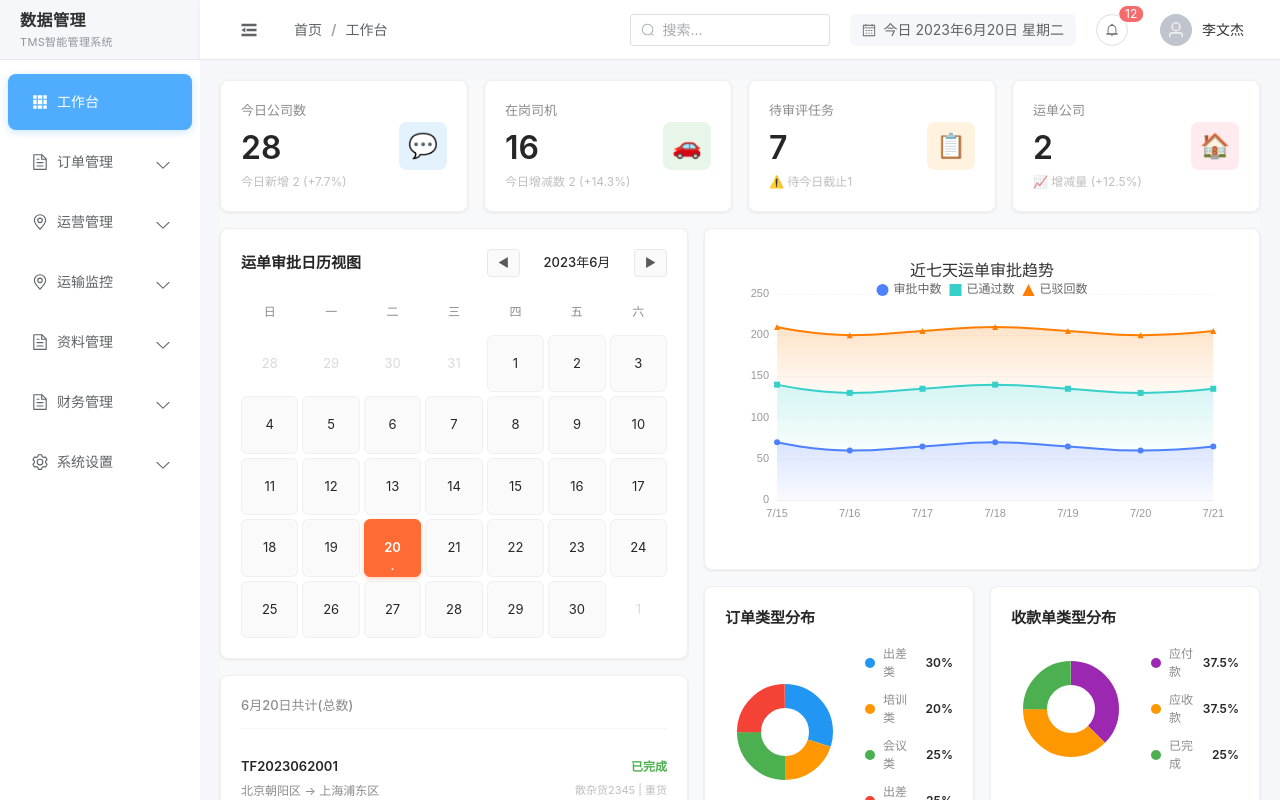
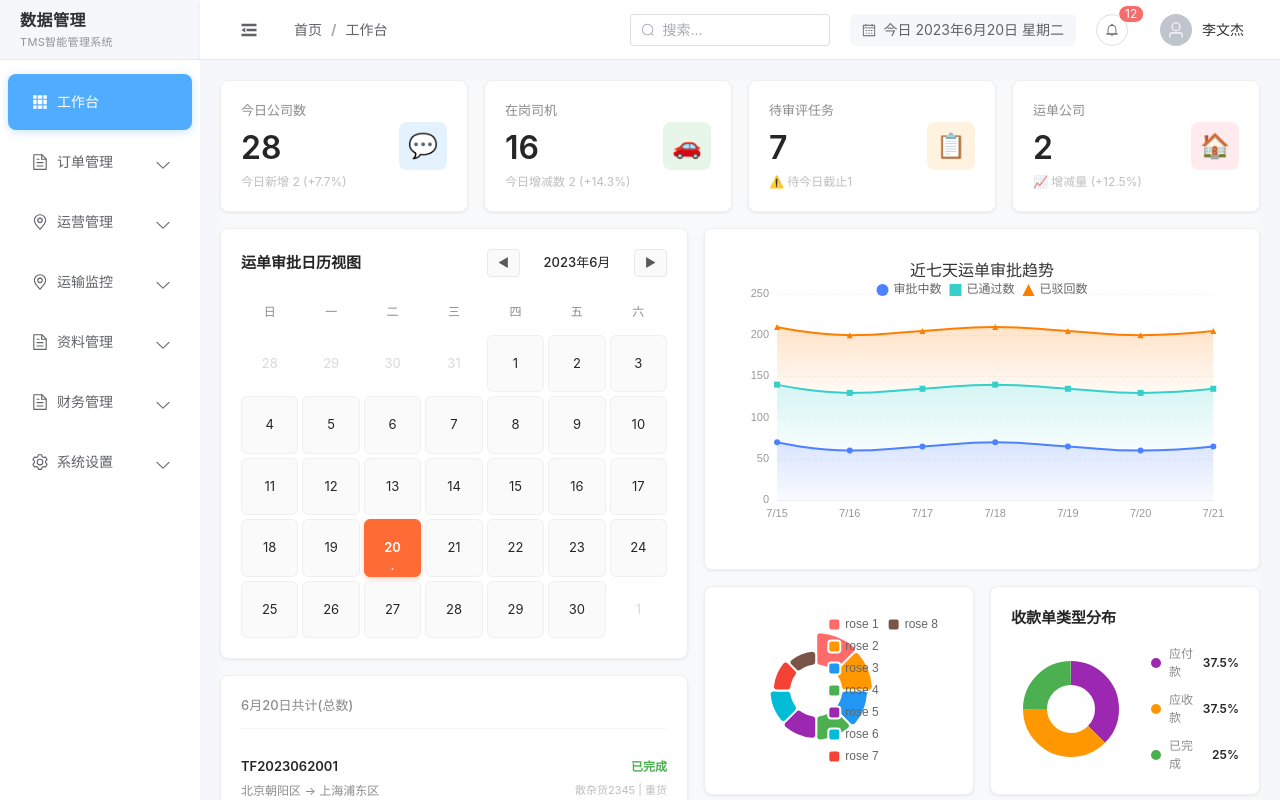
Before and after one commit to wzy20060130/ai-TMS, a Vue app in the folder TMS/: page /workbench in a window 1280 px wide. Built offline with nearby package versions, Linux system fonts and the light colour scheme.

Commit message:
添加饼图v1

```diff
--- a/TMS/src/views/Workbench/index.vue
+++ b/TMS/src/views/Workbench/index.vue
@@ -4,6 +4,7 @@ import * as echarts from 'echarts'
 
 const trendChartRef = ref<HTMLDivElement | null>(null)
 let trendChart: echarts.ECharts | null = null // 保存图表实例
+const pieRef = ref<HTMLDivElement | null>(null)
 // 统计数据
 const stats = ref([
   {
@@ -225,9 +226,8 @@ const notifications = ref([
   }
 ])
 
-
-onMounted(() => {
-  if (!trendChartRef.value) return
+const getTendency = () => {
+   if (!trendChartRef.value) return
    trendChart = echarts.init(trendChartRef.value)
 
   const option = {
@@ -424,7 +424,89 @@ onMounted(() => {
 };
 
     trendChart.setOption(option)
-
+}
+
+   const getPie = () => {
+  if (!pieRef.value) return
+  // 饼图用独立实例，不要和趋势图共用 trendChart
+  const pieChart = echarts.init(pieRef.value)
+
+  const option = {
+    // 全局颜色池（用你项目的配色，柔和不刺眼）
+    color: [
+      '#FF6B6B', '#FF9800', '#2196F3', '#4CAF50',
+      '#9C27B0', '#00BCD4', '#F44336', '#795548'
+    ],
+
+    //  图例放在右侧，不挤图表
+    legend: {
+      orient: 'vertical', // 垂直排列
+      right: 10, // 右侧留白
+      top: 'center', // 垂直居中
+      itemWidth: 12,
+      itemHeight: 12,
+      textStyle: {
+        color: '#666',
+        fontSize: 12
+      }
+    },
+
+    //  去掉多余工具条，保持简洁
+    toolbox: {
+      show: false // 隐藏工具条
+    },
+
+    //  系列配置（玫瑰图核心）
+    series: [
+      {
+        name: '订单类型分布',
+        type: 'pie',
+        radius: ['30%', '70%'], //  内半径30%，外半径70%，有留白
+        center: ['40%', '50%'], //  饼图左移，给图例留空间
+        roseType: 'area', // 面积模式（按数值大小显示半径）
+        avoidLabelOverlap: false,
+        itemStyle: {
+          borderRadius: 4, // 圆角适中，不笨重
+          borderColor: '#fff', // 白色边框，更精致
+          borderWidth: 2 // 边框宽度
+        },
+        label: {
+          show: false, // 隐藏标签，保持简洁
+          position: 'center'
+        },
+        emphasis: {
+          label: {
+            show: true,
+            fontSize: 16,
+            fontWeight: 'bold'
+          }
+        },
+        labelLine: {
+          show: false // 隐藏引导线，更干净
+        },
+        data: [
+          { value: 40, name: 'rose 1' },
+          { value: 38, name: 'rose 2' },
+          { value: 32, name: 'rose 3' },
+          { value: 30, name: 'rose 4' },
+          { value: 28, name: 'rose 5' },
+          { value: 26, name: 'rose 6' },
+          { value: 22, name: 'rose 7' },
+          { value: 18, name: 'rose 8' }
+        ]
+      }
+    ]
+  }
+
+  pieChart.setOption(option)
+
+  window.addEventListener('resize', () => {
+    pieChart.resize()
+  })
+}
+onMounted(() => {
+  getTendency()
+  getPie()
 })
 </script>
 
@@ -514,7 +596,6 @@ onMounted(() => {
       <div class="right-section">
       <!-- 近7天运单审批趋势 -->
         <div class="trend-card">
-         <!-- 111111111111111111111111111111111111111111111111111111111111111111111111111111111111111111111111111111111111111111111111111111111111111111 -->
           <div ref="trendChartRef" style="width: 100%; height: 300px;"></div>
         </div>
 
@@ -522,48 +603,8 @@ onMounted(() => {
         <div class="pie-charts">
           <!-- 订单类型分布 -->
           <div class="pie-card">
-            <h3 class="pie-title">订单类型分布</h3>
-            <div class="pie-content">
-              <div class="pie-chart-wrapper">
-                <svg class="pie-svg" viewBox="0 0 200 200">
-                  <!-- 蓝色 出差类 30% -->
-                  <circle cx="100" cy="100" r="60" fill="none" stroke="#2196F3" stroke-width="40"
-                          stroke-dasharray="113 377" stroke-dashoffset="0" transform="rotate(-90 100 100)" />
-                  <!-- 橙色 培训类 20% -->
-                  <circle cx="100" cy="100" r="60" fill="none" stroke="#FF9800" stroke-width="40"
-                          stroke-dasharray="75 377" stroke-dashoffset="-113" transform="rotate(-90 100 100)" />
-                  <!-- 绿色 会议类 25% -->
-                  <circle cx="100" cy="100" r="60" fill="none" stroke="#4CAF50" stroke-width="40"
-                          stroke-dasharray="94 377" stroke-dashoffset="-188" transform="rotate(-90 100 100)" />
-                  <!-- 红色 出差类 25% -->
-                  <circle cx="100" cy="100" r="60" fill="none" stroke="#F44336" stroke-width="40"
-                          stroke-dasharray="94 377" stroke-dashoffset="-282" transform="rotate(-90 100 100)" />
-                </svg>
-              </div>
-              <div class="pie-legend">
-                <div class="pie-legend-item">
-                  <span class="pie-dot" style="background: #2196F3"></span>
-                  <span class="pie-label">出差类</span>
-                  <span class="pie-percent">30%</span>
-                </div>
-                <div class="pie-legend-item">
-                  <span class="pie-dot" style="background: #FF9800"></span>
-                  <span class="pie-label">培训类</span>
-                  <span class="pie-percent">20%</span>
-                </div>
-                <div class="pie-legend-item">
-                  <span class="pie-dot" style="background: #4CAF50"></span>
-                  <span class="pie-label">会议类</span>
-                  <span class="pie-percent">25%</span>
-                </div>
-                <div class="pie-legend-item">
-                  <span class="pie-dot" style="background: #F44336"></span>
-                  <span class="pie-label">出差类</span>
-                  <span class="pie-percent">25%</span>
+            <div ref="pieRef" style="width: 100%; height: 100%;"></div>
           </div>
-        </div>
-      </div>
-    </div>
 
           <!-- 收款单类型分布 -->
           <div class="pie-card">
```
